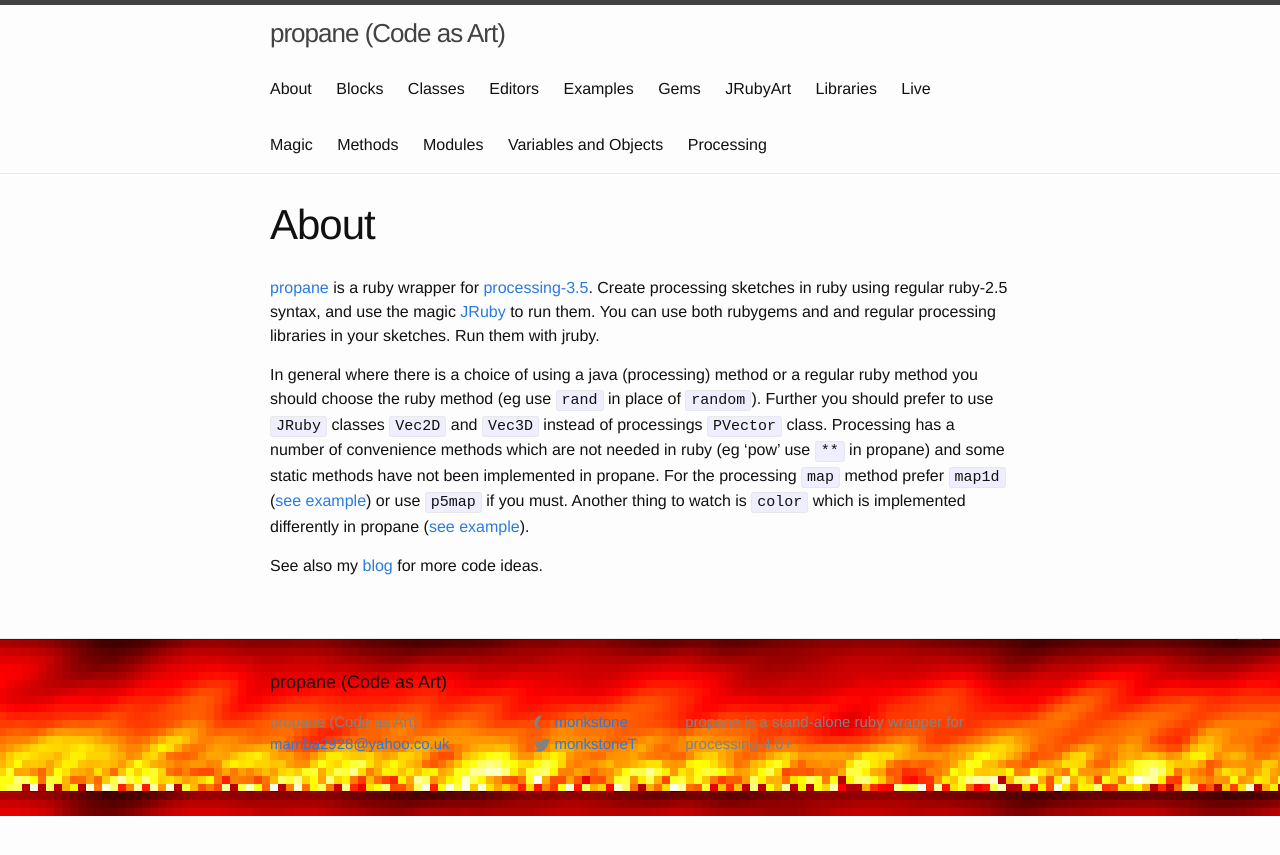
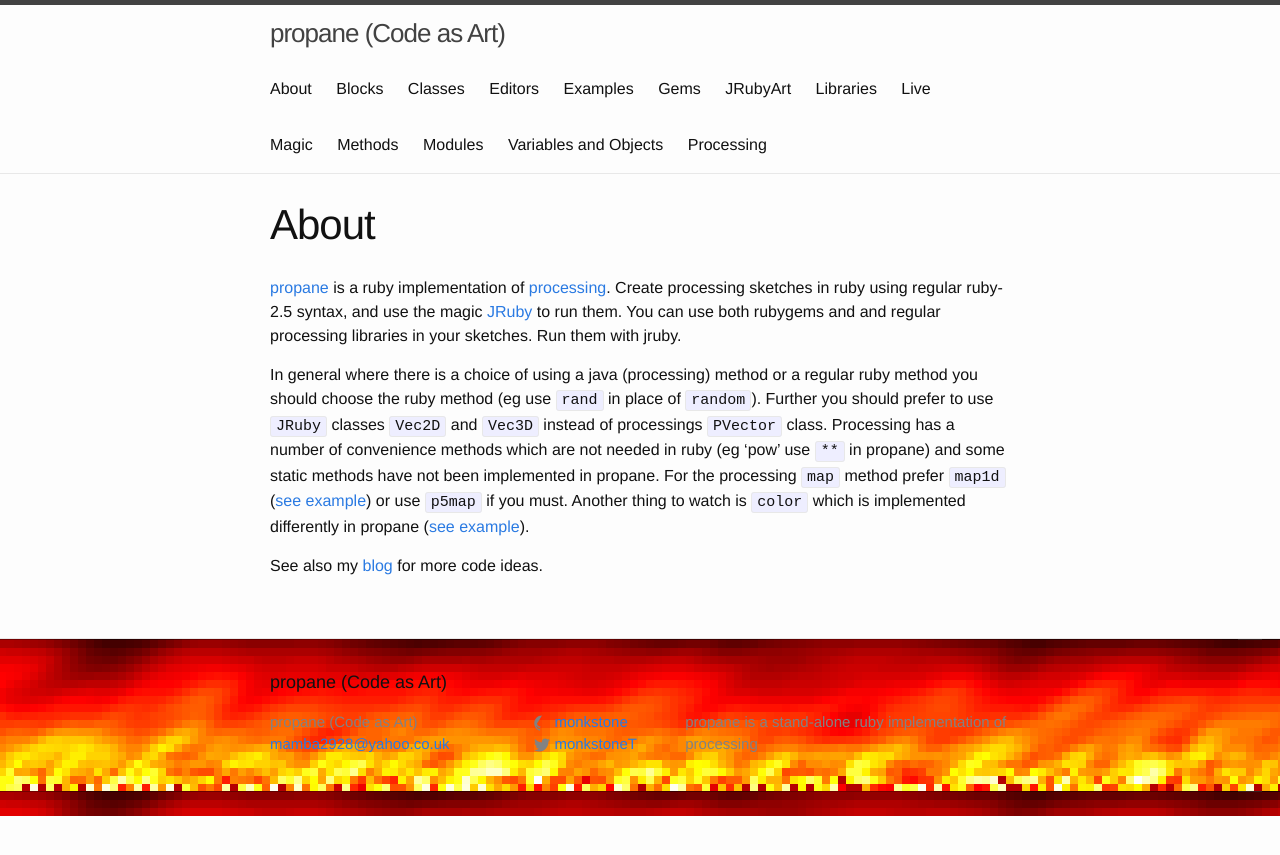
Before and after one commit to ruby-processing/propane, a Jekyll site: the page built from about.md, in a window 1280 px wide. Shown: the top 855 px of the page. Built offline with Jekyll 4.4.1, drawn with Linux system fonts in a browser that asks for light colours.

Commit message:
implentation

```diff
--- a/_config.yml
+++ b/_config.yml
@@ -3,7 +3,7 @@ port: 4000
 title: propane (Code as Art)
 email: mamba2928@yahoo.co.uk
 description: > # this means to ignore newlines until "baseurl:"
-   propane is a stand-alone ruby wrapper for processing-4.0+
+   propane is a stand-alone ruby implementation of processing
 baseurl: "" # the subpath of your site, e.g. /blog
 regenerate: true
 url: "https://ruby-processing.github.io/propane"
--- a/about.md
+++ b/about.md
@@ -5,7 +5,7 @@ permalink: /about/
 categories: propane update
 ---
 
-[propane][propane] is a ruby wrapper for [processing-3.5][processing]. Create processing sketches in ruby using regular ruby-2.5 syntax, and use the magic [JRuby][jruby] to run them. You can use both rubygems and and regular processing libraries in your sketches. Run them with jruby.
+[propane][propane] is a ruby implementation of [processing][processing]. Create processing sketches in ruby using regular ruby-2.5 syntax, and use the magic [JRuby][jruby] to run them. You can use both rubygems and and regular processing libraries in your sketches. Run them with jruby.
 
 In general where there is a choice of using a java (processing) method or a regular ruby method you should choose the ruby method (eg use `rand` in place of `random`). Further you should prefer to use `JRuby` classes `Vec2D` and `Vec3D` instead of processings `PVector` class. Processing has a number of convenience methods which are not needed in ruby (eg 'pow' use `**` in propane) and some static methods have not been implemented in propane. For the processing `map` method prefer `map1d` ([see example][map1d]) or use `p5map` if you must. Another thing to watch is `color` which is implemented differently in propane ([see example][color]).
 
```
